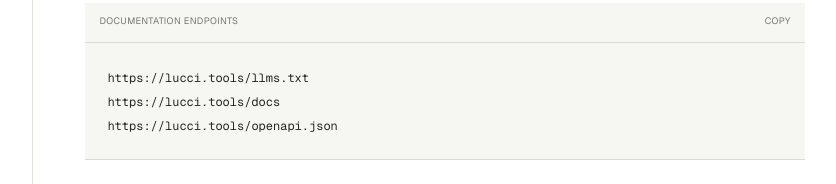
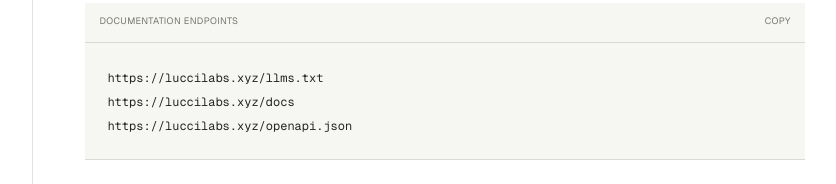
Before and after one commit to lucci-xyz/lucci-website, a Next.js app: page /docs in a window 1280 px wide. Shown: the part 2293-2477 px from the top of the page, without its empty margins (235-1071 px from the left). Built offline with nearby package versions, Linux system fonts and the light colour scheme.

Commit message:
Use Lucci Labs domain in docs preview examples

```diff
--- a/components/docs-quickstart.tsx
+++ b/components/docs-quickstart.tsx
@@ -36,7 +36,7 @@ const run = await client.runs.create({
 });
 
 console.log(run.output);`,
-  curl: `curl https://api.lucci.tools/v1/runs \\
+  curl: `curl https://api.luccilabs.xyz/v1/runs \\
   -H "Authorization: Bearer $LUCCI_API_KEY" \\
   -H "Content-Type: application/json" \\
   -d '{
@@ -123,7 +123,7 @@ export function DocsQuickstart() {
             </div>
           </section>
 
-          <section id="ai-ready"><h2>Use the docs with an AI coding agent</h2><p>Documentation is available through machine-readable discovery files so a coding agent can inspect the current interface without scraping the rendered page.</p><CodeBlock label="Documentation endpoints" code={`https://lucci.tools/llms.txt\nhttps://lucci.tools/docs\nhttps://lucci.tools/openapi.json`} /></section>
+          <section id="ai-ready"><h2>Use the docs with an AI coding agent</h2><p>Documentation is available through machine-readable discovery files so a coding agent can inspect the current interface without scraping the rendered page.</p><CodeBlock label="Documentation endpoints" code={`https://luccilabs.xyz/llms.txt\nhttps://luccilabs.xyz/docs\nhttps://luccilabs.xyz/openapi.json`} /></section>
         </main>
 
         <aside className="docs-onpage"><p>On this page</p><a href="#prerequisites">Prerequisites</a><a href="#install">Install</a><a href="#first-run">Create your first run</a><a href="#how-it-works">What the SDK is doing</a><a href="#ai-ready">Use with an AI agent</a></aside>
```
